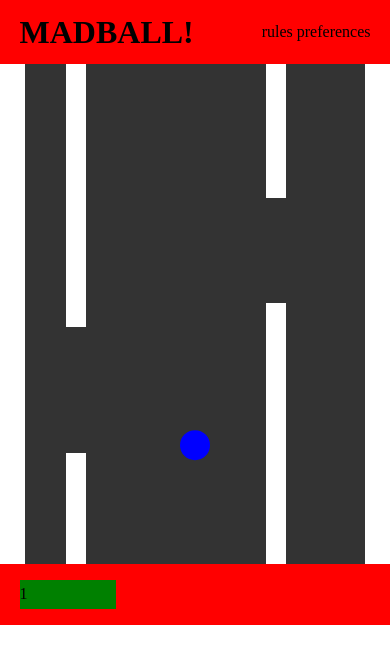
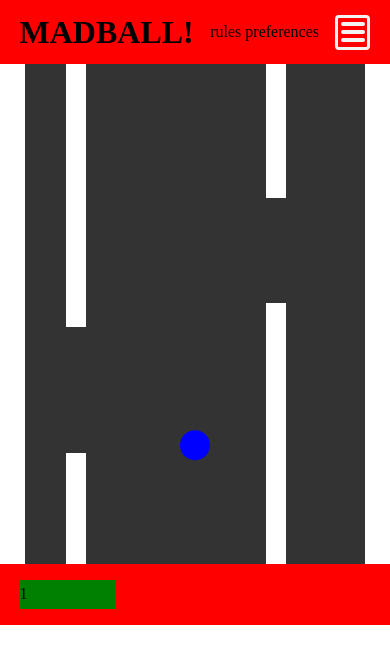
Before and after one commit to newtonEMC2/madball, a website: page src/index.html in a window 390 px wide. Drawn offline with nearby package versions, Linux system fonts and the light colour scheme; files that its build step writes are made by us from their sources.

Commit message:
commiting some changes

```diff
--- a/src/index.html
+++ b/src/index.html
@@ -20,11 +20,18 @@
 
     <header class="pageHeader">
         <div class="l-wrapper-basic l-equidistant">
+
             <h1 class="pageHeader__title">MADBALL!</h1>
-            <nav class="nav">
-                <span class="nav-tab">rules</span>
-                <span class="nav-tab">preferences</span>
+
+            <nav class="pageHeader__nav">
+                <span class="pageHeader__nav-tab">rules</span>
+                <span class="pageHeader__nav-tab">preferences</span>
             </nav>
+
+            <div class="pageHeader__toggle">
+                <div class="pageHeader__toggle-el"></div>
+            </div>
+
         </div>
     </header>
 
--- a/src/js/controller.js
+++ b/src/js/controller.js
@@ -40,6 +40,8 @@
         document.onkeyup = function(e){
             pressed = false;
         }
+
+
 
         //////////////////////////////////
         //  functions
--- a/src/scss/application.scss
+++ b/src/scss/application.scss
@@ -25,6 +25,8 @@
 // ==========================================================================
 @import 'modules/pageHeader';
 @import 'modules/infoPanel';
+@import 'modules/nav';
+@import 'modules/nav-toggle';
 
 // ==========================================================================
 // States
--- a/src/scss/layout/_l-equidistant.scss
+++ b/src/scss/layout/_l-equidistant.scss
@@ -1,5 +1,3 @@
 .l-equidistant{
-    display: flex;
-    justify-content: space-between;
-    align-items: center;
+    @include flexy($disp: flex, $just: space-between , $alig: center);
 }
--- /dev/null
+++ b/src/scss/modules/_nav-toggle.scss
@@ -0,0 +1,43 @@
+$toggle-bckgrnd: darken(white, 5%);
+
+@include mq(s){
+
+    %inside-bars{
+        width: 80%;
+        height: rem(4px);
+        background: $toggle-bckgrnd;
+        border-radius: rem(4px);
+        transition: all 1s;
+    }
+
+    %pseudo{
+        content: "";
+        display: block;
+        position: relative;
+    }
+
+    .pageHeader__toggle{
+        width: rem(35px);
+        height: rem(35px);
+        border: $toggle-bckgrnd 3px solid;
+        border-radius: rem(4px);
+        z-index: 100;
+
+        @include flexy($disp: flex, $dir: column, $wrap: wrap, $just: center , $alig: center);
+
+        &-el{
+            @extend %inside-bars;
+            margin: rem(4px) 0;
+        }
+
+        &:before{
+            @extend %pseudo;
+            @extend %inside-bars;
+        }
+
+        &:after{
+            @extend %pseudo;
+            @extend %inside-bars;
+        }
+    }
+}
```
Also changed, not shown: src/scss/modules/_nav.scss (added, +85 -0 lines), src/scss/modules/_pageHeader.scss (+0 -22 lines), dist/css/application.css, dist/index.html, 1 other file.
